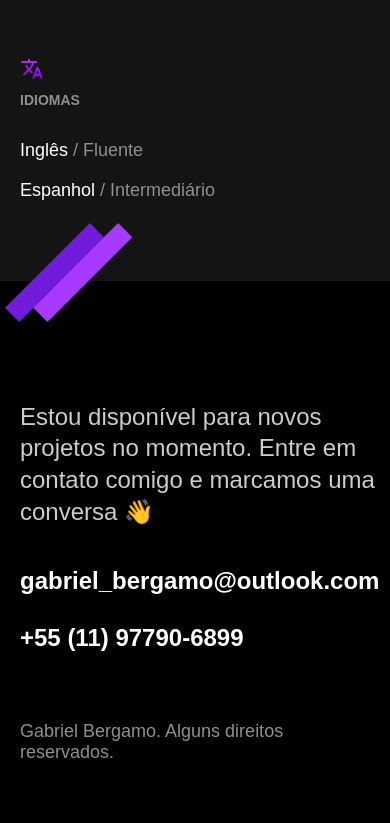
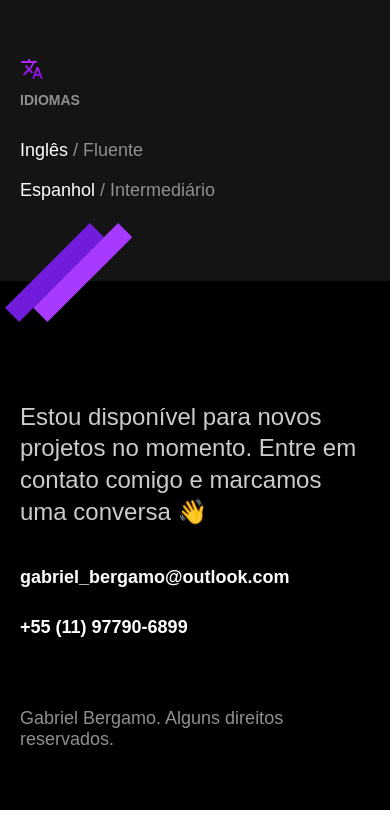
Before and after one commit to Gbrlbrgm/Portfolio, a plain HTML site: page index.html in a window 390 px wide. Shown: the part 2237-3060 px from the top of the page. Drawn offline with Linux system fonts and the light colour scheme.

Commit message:
Ajuste footer galaxy fold

```diff
--- a/css/footer.css
+++ b/css/footer.css
@@ -1,10 +1,14 @@
-.footer{
+.footer {
     background: #000000;
   }
 
   .footer-container {
+    max-width: 1200px;
     padding: 120px 20px 60px 20px;
+    margin: 0 auto;
+    display: grid;
     grid-template-columns: 1fr 1fr;
+    gap: 100px;
     align-items: center;
   }
 
@@ -27,18 +31,23 @@
   }
 
   .footer-copy {
+    grid-column: 1 / -1;
     font-size: 1.125rem;
     color: #8f8f8f;
-    grid-column: 1 / -1;
   }
 
-@media (max-width: 800px){
+  @media (max-width: 800px) {
     .footer-container {
       grid-template-columns: 1fr;
       gap: 40px;
     }
-
     .footer-contato li {
       font-size: 1.5rem;
     }
   }
+
+  @media (max-width: 400px) {
+    .footer-contato li {
+        font-size: 1.125rem;
+    }
+  }
```
Lines whose indentation alone changed are shown as unchanged.
